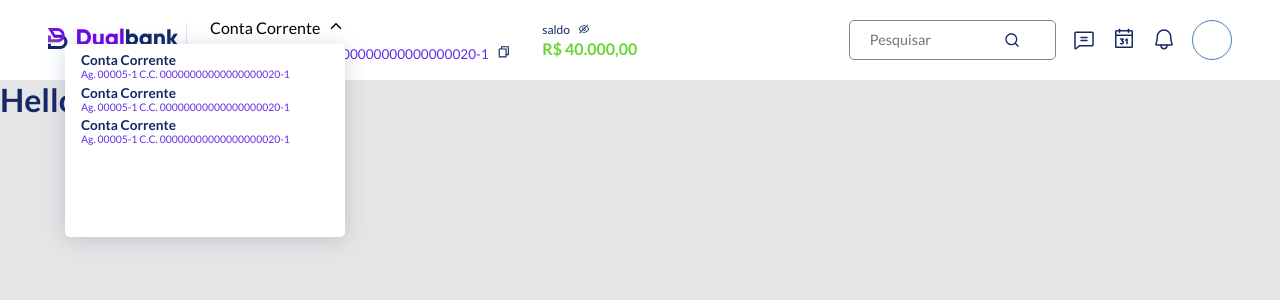
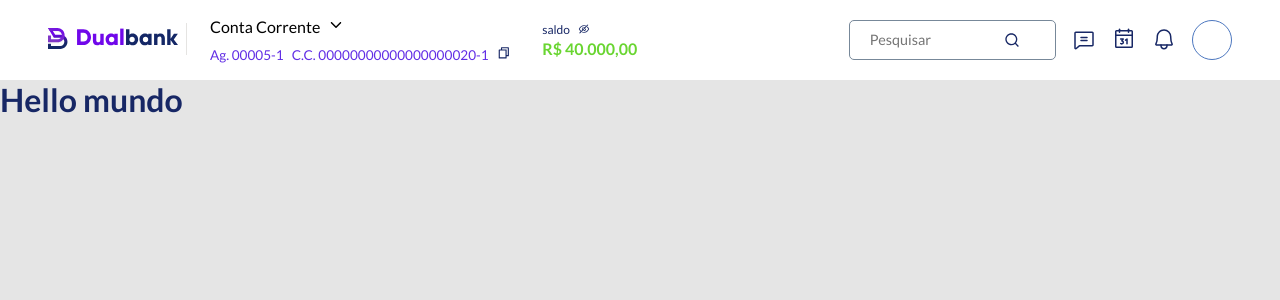
Before and after one commit to Thiago-spart/bank-dashboard, a Next.js app: page / in a window 1280 px wide. Shown: the top 300 px of the page. Built offline with nearby package versions, Linux system fonts and the light colour scheme.

Commit message:
Create Popover component

```diff
--- a/src/components/Header/components/AccountSection/index.tsx
+++ b/src/components/Header/components/AccountSection/index.tsx
@@ -1,44 +1,16 @@
 import { useState } from "react";
 import { IoIosArrowDown, IoIosArrowUp } from "react-icons/io";
 import { RiFileCopyLine } from "react-icons/ri";
+import { Popover } from "../../../Popover";
 
 import {
-  AccountAgency,
   AccountDetails,
-  CheckingAccount,
+  Button,
   Container,
   CopyDiv,
   DropdownCard,
   AccountTitle,
 } from "./styles";
-
-const Accounts = [
-  {
-    accountType: "Conta Corrente",
-    agency: "Ag. 00005-1",
-    accountNumber: "C.C. 00000000000000000020-1",
-  },
-  {
-    accountType: "Conta Poupança",
-    agency: "Ag. 00005-1",
-    accountNumber: "C.C. 01010010001000010000-2",
-  },
-  {
-    accountType: "C.C. Ed. Suzano",
-    agency: "Ag. 00005-1",
-    accountNumber: "C.C. 000000000000015-1",
-  },
-  {
-    accountType: "C.C. Condomínio Guillermo",
-    agency: "Ag. 00005-1",
-    accountNumber: "C.C. 00000000000000017-1",
-  },
-  {
-    accountType: "C.C. Residencial Figma Ômega",
-    agency: "Ag. 00005-1",
-    accountNumber: "C.C. 0000000000000000019-1",
-  },
-];
 
 export const AccountSection = () => {
   const [isDropdownOpen, setIsDropdownOpen] = useState(false);
@@ -51,7 +23,7 @@ export const AccountSection = () => {
     <Container>
       <AccountTitle onClick={handleIsDropdownOpen}>
         Conta Corrente
-        {isDropdownOpen ? <IoIosArrowDown /> : <IoIosArrowUp />}
+        {isDropdownOpen ? <IoIosArrowUp /> : <IoIosArrowDown />}
       </AccountTitle>
       <DropdownCard isDropdownOpen={isDropdownOpen}>
         <li>
@@ -68,20 +40,27 @@ export const AccountSection = () => {
         </li>
       </DropdownCard>
       <AccountDetails>
-        <AccountAgency
+        <Popover message="Copiar">
+          <Button
             onClick={() => {
               navigator.clipboard.writeText("Ag. 00005-1");
             }}
           >
             Ag. 00005-1
-        </AccountAgency>
-        <CheckingAccount
+          </Button>
+        </Popover>
+
+        <Popover message="Copiar">
+          <Button
             onClick={() => {
               navigator.clipboard.writeText("C.C. 00000000000000000020-1");
             }}
           >
             C.C. 00000000000000000020-1
-        </CheckingAccount>
+          </Button>
+        </Popover>
+
+        <Popover message="Copiar tudo" messageSize="big">
           <CopyDiv
             onClick={() => {
               navigator.clipboard.writeText(
@@ -91,6 +70,7 @@ export const AccountSection = () => {
           >
             <RiFileCopyLine />
           </CopyDiv>
+        </Popover>
       </AccountDetails>
     </Container>
   );
--- a/src/components/Header/components/AccountSection/styles.ts
+++ b/src/components/Header/components/AccountSection/styles.ts
@@ -8,7 +8,7 @@ export const Container = styled.div`
 `
 
 export const DropdownCard = styled.ul<{ isDropdownOpen: boolean }>`
-	display: ${({ isDropdownOpen }) => (isDropdownOpen ? "none" : "flex")};
+	display: ${({ isDropdownOpen }) => (isDropdownOpen ? "flex" : "none")};
 	flex-direction: column;
 	position: absolute;
 	bottom: -175px;
@@ -57,17 +57,13 @@ export const AccountDetails = styled.div`
 	align-items: center;
 `
 
-const Button = styled.button`
+export const Button = styled.button`
 	border: none;
 	background: transparent;
 	color: var(--primary);
 	font-size: 0.85rem;
 `
 
-export const AccountAgency = styled(Button)``
-
-export const CheckingAccount = styled(Button)``
-
 export const CopyDiv = styled(Button)`
 	color: var(--dark-blue);
 `
--- a/src/components/MoneyDetails/styles.ts
+++ b/src/components/MoneyDetails/styles.ts
@@ -6,7 +6,7 @@ export const Container = styled.div`
 	gap: 0.15rem;
 `
 
-export const Title = styled.span<{ TitleSize: string }>`
+export const Title = styled.span<{ TitleSize?: string }>`
 	display: flex;
 	align-items: center;
 	font-size: ${({ TitleSize }) => TitleSize + "px"};
--- /dev/null
+++ b/src/components/Popover/index.tsx
@@ -0,0 +1,27 @@
+import { ReactNode } from "react";
+
+import { RiFileCopyLine } from "react-icons/ri";
+
+import { Container } from "./styles";
+
+interface PopoverProps {
+  message: string;
+  messageSize?: string;
+  children: ReactNode;
+}
+
+export const Popover = ({
+  message,
+  messageSize = "Normal",
+  children,
+}: PopoverProps) => {
+  return (
+    <Container messageSize={messageSize}>
+      {children}
+      <span>
+        <RiFileCopyLine />
+        {message}
+      </span>
+    </Container>
+  );
+};
--- /dev/null
+++ b/src/components/Popover/styles.ts
@@ -0,0 +1,45 @@
+import styled from "styled-components";
+
+export const Container = styled.div<{ messageSize: string }>`
+	position: relative;
+	display: inline-block;
+
+	&:hover span {
+		z-index: 10;
+		opacity: 1;
+		visibility: visible;
+		transition: all 0.5s;
+	}
+
+	span {
+		opacity: 0;
+		visibility: hidden;
+		position: absolute;
+    left: 0;
+    bottom: 110%;
+		background-color: #ffffff;
+    padding: ${({ messageSize }) => messageSize === "big" ? "0.5rem 1.5rem" : "0.5rem"};
+    display: flex;
+    gap: 0.25rem;
+    font-size: 0.8rem;
+    border-radius: 0.25rem;
+    box-shadow: 0px 2px 8px rgba(0, 0, 0, 0.15);
+
+		> svg {
+			font-size: 1rem;
+		}
+
+		&:before {
+			position: absolute;
+			z-index: 1;
+			content: "";
+			right: calc(80% - 10px);
+			bottom: -8px;
+			border-style: solid;
+			border-width: 10px 10px 0 10px;
+			border-color: #ffffff transparent transparent transparent;
+			transition-duration: 0.3s;
+			transition-property: transform;
+		}
+	}
+`
```
Lines whose indentation alone changed are shown as unchanged.
